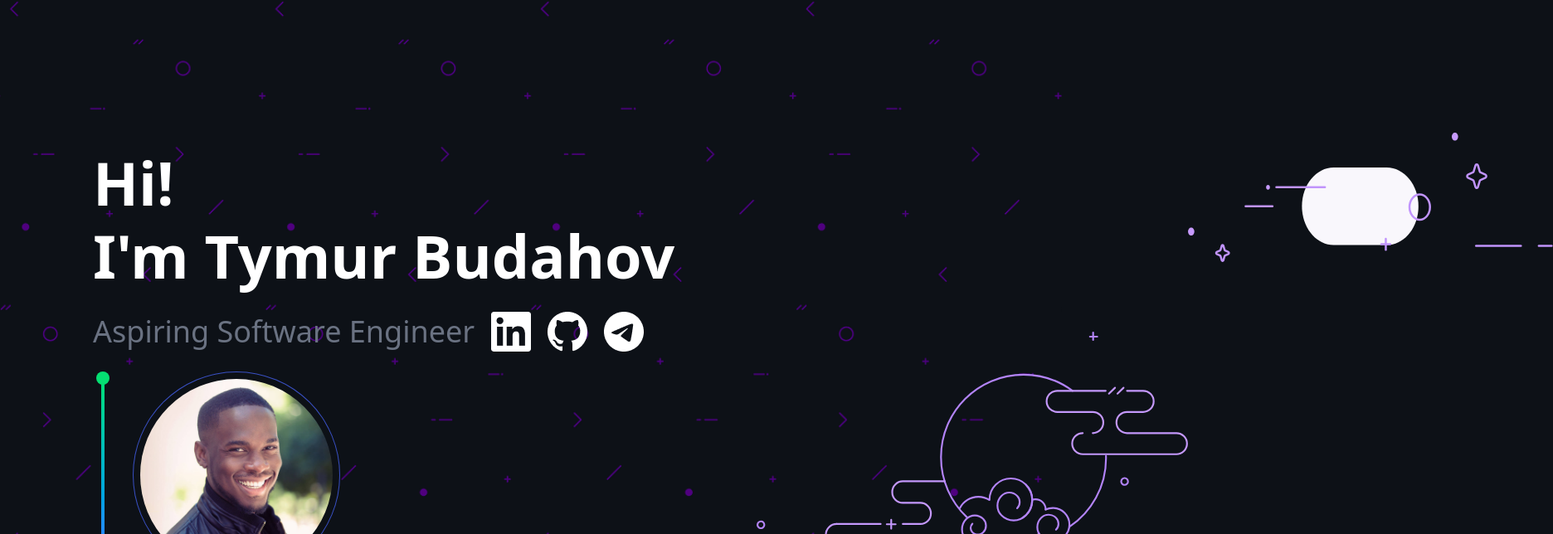
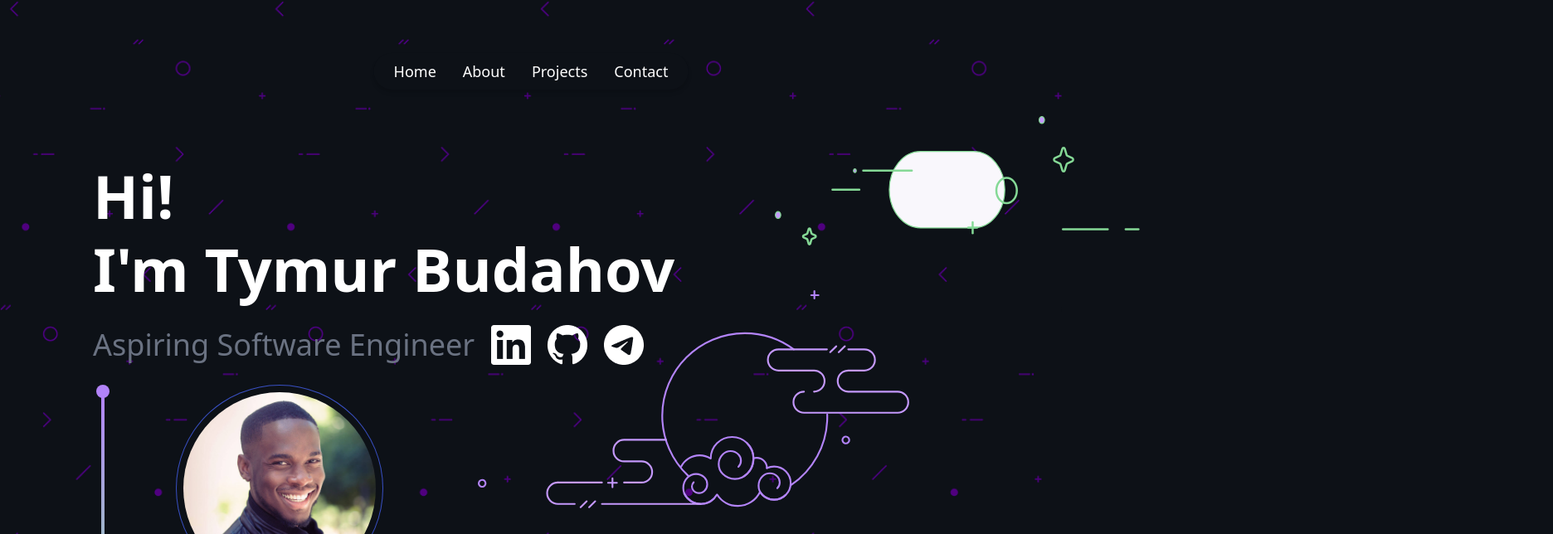
Before and after one commit to TBud15/portfolio-website, a Next.js app: page / in a window 1280 px wide. Shown: the top 644 px of the page at 83% size, 1872 px wide, since content can reach past the window. Built offline with nearby package versions, Linux system fonts and the light colour scheme.

Commit message:
navbar and hero changes

```diff
--- a/src/components/Hero.jsx
+++ b/src/components/Hero.jsx
@@ -1,57 +1,76 @@
 "use client";
 import Image from "next/image";
+import Navbar from "@/components/Navbar";
 
 export default function Hero() {
   return (
     <section
-      className="relative h-[700px] bg-cover bg-center bg-no-repeat flex items-center px-8"
+      className="relative h-[700px] bg-cover bg-center bg-no-repeat flex flex-col lg:flex-row items-center lg:items-start px-4 lg:px-8 "
       style={{ backgroundImage: "url('/home-pattern.png')" }}
     >
+      <Navbar />
+
       {/* fog top right */}
       <img
         src="/small-celestial-fog.svg"
         alt="Fog"
-        className="absolute top-40 ml-350 w-110"
+        className="hidden lg:block absolute top-[20%] left-[73%] w-110"
       />
 
       {/* moon below fog */}
       <img
         src="/moon-art.svg"
         alt="Moon Art"
-        className="absolute top-100 ml-220 w-130"
+        className="hidden lg:block absolute top-[50%] left-[45%] w-130"
       />
 
-      {/*  main content block with text and vertical line underneath */}
-      <div className="ml-20 flex flex-col items-start gap-6 z-10 mt-[15%]">
-        {/* txt block */}
+      {/* main content */}
+      <div className="mt-10 lg:mt-50 lg:ml-20 lg:mt-10 flex flex-col items-center lg:items-start gap-6 z-10 text-center lg:text-left">
+        {/* text block */}
         <div>
-          <h1 className="text-7xl font-bold text-white mb-4">Hi!</h1>
-          <h2 className="text-7xl font-bold text-white mb-8">
+          <h1 className="text-3xl lg:text-7xl font-bold text-white mb-4">
+            Hi!
+          </h1>
+          <h2 className="text-2xl lg:text-7xl font-bold text-white mb-8">
             I'm Tymur Budahov
           </h2>
-          <div className="flex items-center gap-5">
-            <p className="text-4xl text-gray-500">Aspiring Software Engineer</p>
-            {/* icons next to asp swe eng text */}
-            <img src="/linkedin.png" alt="Linkedin" className="w-12" />
-            <img src="/github.png" alt="Github" className="w-12" />
-            <img src="/telegram.png" alt="Telegram" className="w-12" />
+          <div className="flex flex-wrap justify-center lg:justify-start items-center gap-3 lg:gap-5">
+            <p className="text-lg lg:text-4xl text-gray-500">
+              Aspiring Software Engineer
+            </p>
+            {/* LinkedIn */}
+            <a
+              href="https://www.linkedin.com/in/tymur-budahov/"
+              target="_blank"
+              rel="noopener noreferrer"
+            >
+              <img src="/linkedin.png" alt="Linkedin" className="w-6 lg:w-12" />
+            </a>
+
+            {/* GitHub */}
+            <a
+              href="https://github.com/TBud15"
+              target="_blank"
+              rel="noopener noreferrer"
+            >
+              <img src="/github.png" alt="Github" className="w-6 lg:w-12" />
+            </a>
+
+            {/* Telegram */}
+            <a href="/asdasd" target="_blank" rel="noopener noreferrer">
+              <img src="/telegram.png" alt="Telegram" className="w-6 lg:w-12" />
+            </a>
           </div>
         </div>
 
-        {/* vertical line element (centered within itself) */}
-        <div className="flex items-start gap-6">
-          <div className="flex flex-col items-center relative">
-            {/* top circle */}
-            <div className="w-4 h-4 rounded-full bg-green-400 z-10" />
-
-            {/* static line */}
-            <div className="absolute top-3 left-1/2 -translate-x-1/2 w-[4px] h-50 bg-gradient-to-b from-green-400 to-blue-500" />
-
-            {/* spacer to align arrow */}
-            <div className="h-49" />
-
-            {/* arrow itself */}
-            <div className="text-blue-400 z-10">
+        {/* image + vertical line */}
+        <div className="flex flex-col lg:flex-row items-center lg:items-start gap-6">
+          {/* vertical line -  only show on large screens */}
+          <div className="hidden lg:flex flex-col items-center relative">
+            <div className="w-4 h-4 rounded-full bg-[#B283F8] z-10" />
+            <div className="absolute top-3 left-1/2 -translate-x-1/2 w-[4px] h-80 bg-gradient-to-b from-[#B283F8] to-[#85D996]" />
+            <div className="h-78" />
+            <div className="text-[#85D996] z-10">
               <svg
                 xmlns="http://www.w3.org/2000/svg"
                 className="w-6 h-6"
@@ -69,8 +88,8 @@ export default function Hero() {
             </div>
           </div>
 
-          {/* personal image */}
-          <div className="w-[250px] h-[250px] rounded-full bg-[#3950C4] p-px">
+          {/* profile image */}
+          <div className="w-[160px] lg:w-[250px] h-[160px] lg:h-[250px] rounded-full bg-[#3950C4] p-px mt-6 lg:mt-0 ml-0 lg:ml-13">
             <div className="w-full h-full rounded-full bg-[#0D1117] p-2">
               <Image
                 src="/intro-photo.jpg"
--- /dev/null
+++ b/src/components/Navbar.jsx
@@ -0,0 +1,30 @@
+"use client";
+
+export default function Navbar() {
+  return (
+    <nav className="hidden lg:block absolute top-6 left-1/2 -translate-x-1/2 z-20 mt-10">
+      <ul className="flex flex-wrap justify-center gap-8 bg-[#0D1117] px-6 py-2 rounded-full text-white text-lg font-medium shadow-md transition hover:shadow-[0_0_15px_4px_rgba(40,75,253,0.4)]">
+        <li>
+          <a href="#home" className="hover:text-[#284BFD] transition">
+            Home
+          </a>
+        </li>
+        <li>
+          <a href="#about" className="hover:text-[#284BFD] transition">
+            About
+          </a>
+        </li>
+        <li>
+          <a href="#projects" className="hover:text-[#284BFD] transition">
+            Projects
+          </a>
+        </li>
+        <li>
+          <a href="#contact" className="hover:text-[#284BFD] transition">
+            Contact
+          </a>
+        </li>
+      </ul>
+    </nav>
+  );
+}
```
Also changed, not shown: public/small-celestial-fog.svg.
